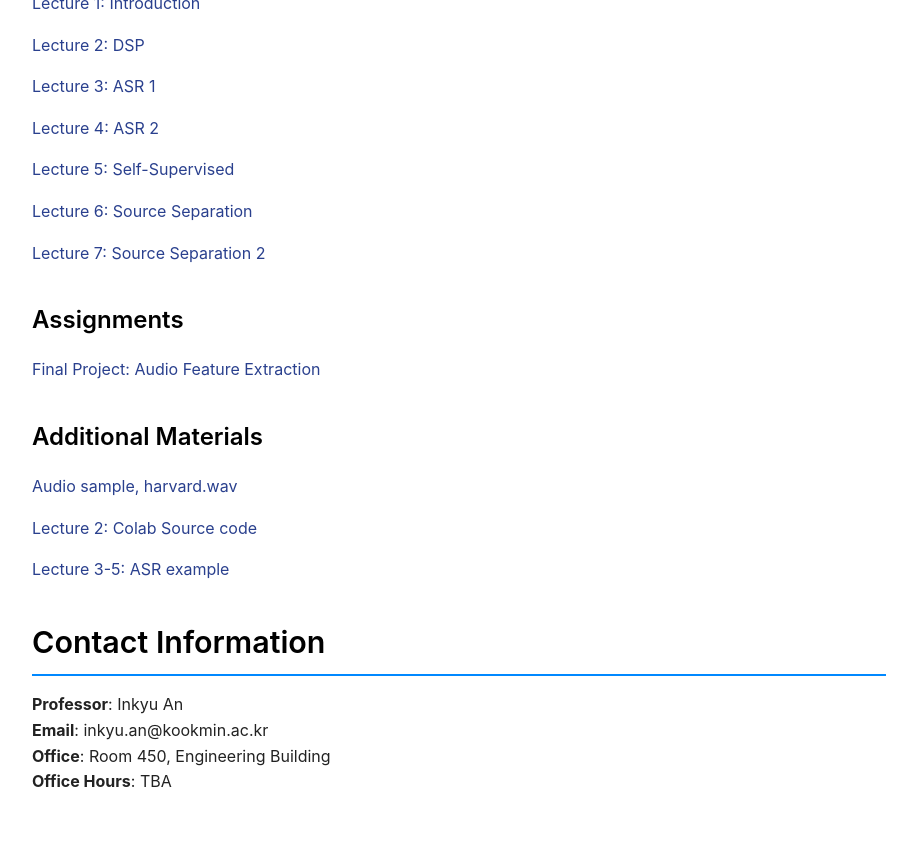
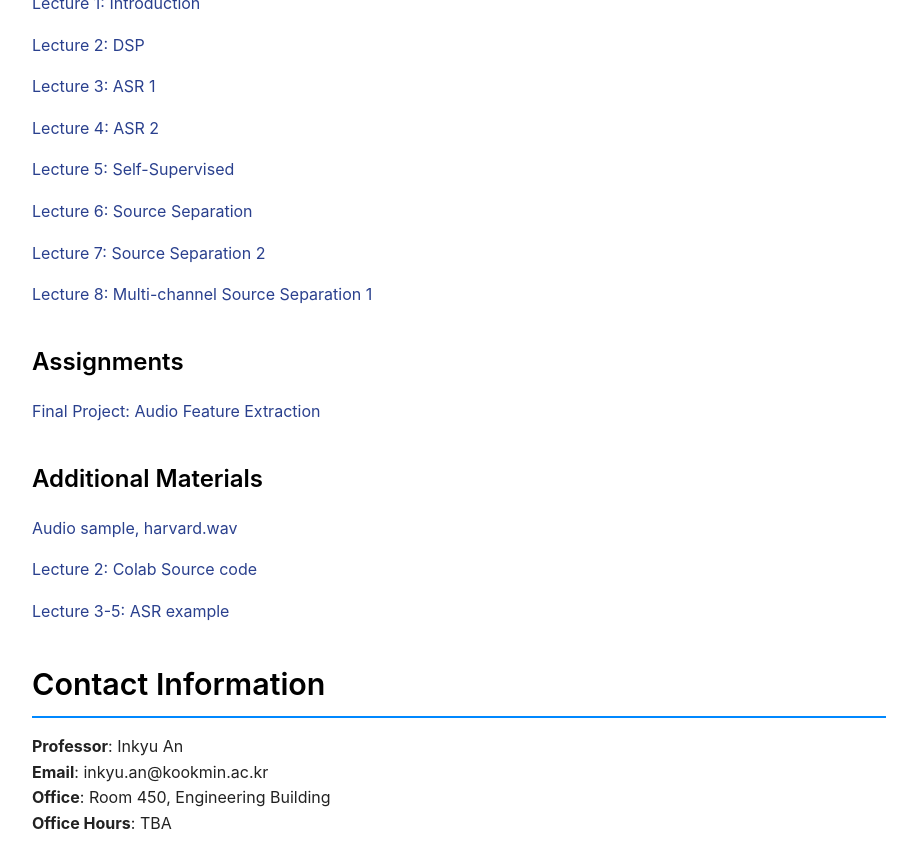
Before and after one commit to mairlab-KM/mairlab-KM.github.io, a Jekyll site: the page built from courses/speech-audio-recognition-2025fall.md, in a window 1280 px wide and 900 px high, scrolled down 2811 px. Shown: the top 868 px of the window, without its empty margins (181-1098 px from the left). Built offline with Jekyll 4.4.1, drawn with Linux system fonts in a browser that asks for light colours.

Commit message:
update Lec 8 of ASR

```diff
--- a/courses/speech-audio-recognition-2025fall.md
+++ b/courses/speech-audio-recognition-2025fall.md
@@ -110,6 +110,8 @@ By the end of this course, students will be able to:
 
 [Lecture 7: Source Separation 2](/assets/courses/speech-audio-recognition-2025fall/lectures/SpeechAudio_Lecture7.pdf)
 
+[Lecture 8: Multi-channel Source Separation 1](/assets/courses/speech-audio-recognition-2025fall/lectures/SpeechAudio_Lecture8.pdf)
+
 <!-- Example format - uncomment and modify as you add materials:
 - [Lecture 1: Introduction to Speech Recognition](/assets/courses/speech-audio-recognition-2025fall/lectures/lecture01-introduction.pdf)
 - [Lecture 2: Audio Signal Processing](/assets/courses/speech-audio-recognition-2025fall/lectures/lecture02-signal-processing.pdf)
```
Also changed, not shown: 1 other file.
